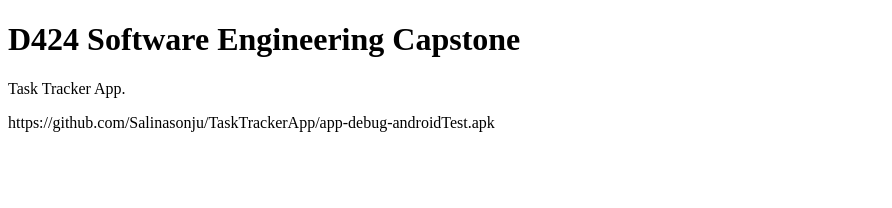
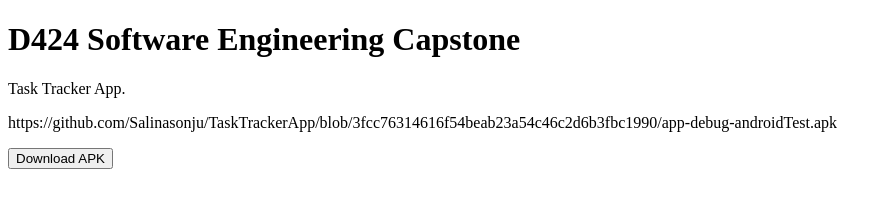
Before and after one commit to Salinasonju/TaskTrackerApp, a plain HTML site: page index.html in a window 1280 px wide. Shown: the whole page, without its empty margins (0-892 px from the left). Drawn offline with Linux system fonts and the light colour scheme.

Commit message:
Update index.html

```diff
--- a/index.html
+++ b/index.html
@@ -18,7 +18,10 @@
 
     <p>Task Tracker App. </p>
 
-    <p>https://github.com/Salinasonju/TaskTrackerApp/app-debug-androidTest.apk</p>
+    <p>https://github.com/Salinasonju/TaskTrackerApp/blob/3fcc76314616f54beab23a54c46c2d6b3fbc1990/app-debug-androidTest.apk</p>
+
+        <a href="https://github.com/Salinasonju/TaskTrackerApp/blob/3fcc76314616f54beab23a54c46c2d6b3fbc1990/app-debug-androidTest.apk" download>
+        <button>Download APK</button>
 
 
 </body>
```
